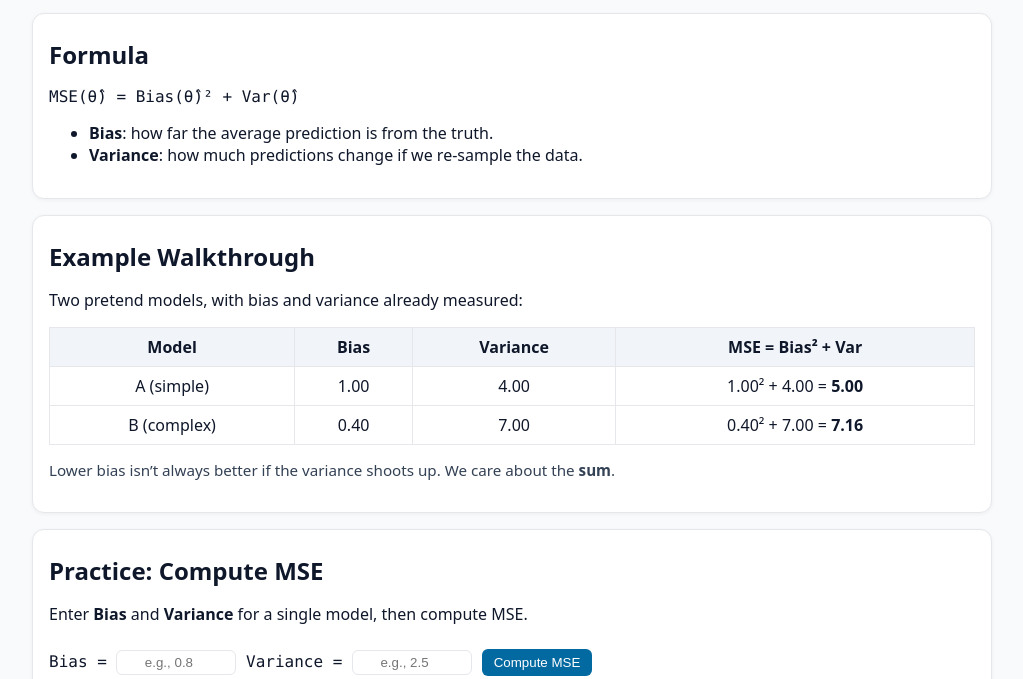
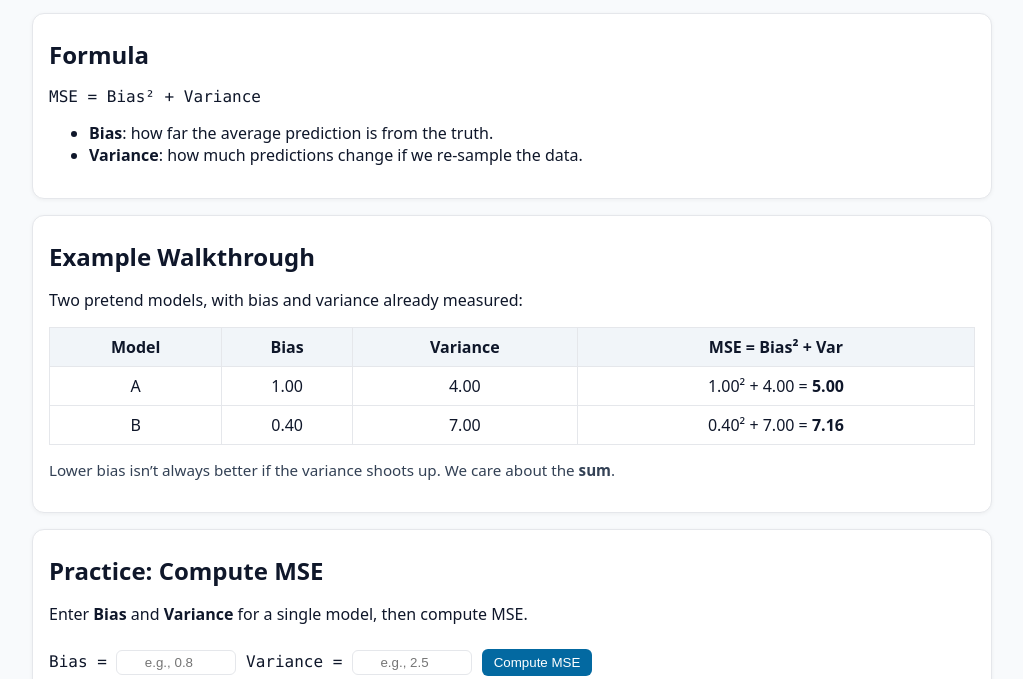
Before and after one commit to soundsense/SI261_MSE_bias_variance_tradeoff, a plain HTML site: page index.html in a window 1280 px wide. Shown: the part 105-784 px from the top of the page, without its empty margins (128-1151 px from the left). Drawn offline with Linux system fonts and the light colour scheme.

Commit message:
Update index.html

```diff
--- a/index.html
+++ b/index.html
@@ -31,7 +31,7 @@
     <!-- Formula refresher -->
     <section class="card">
       <h2>Formula</h2>
-      <p class="mono">MSE(θ̂) = Bias(θ̂)² + Var(θ̂)</p>
+      <p class="mono">MSE = Bias² + Variance</p>
       <ul>
         <li><b>Bias</b>: how far the average prediction is from the truth.</li>
         <li><b>Variance</b>: how much predictions change if we re-sample the data.</li>
@@ -47,8 +47,8 @@
           <tr><th>Model</th><th>Bias</th><th>Variance</th><th>MSE = Bias² + Var</th></tr>
         </thead>
         <tbody>
-          <tr><td>A (simple)</td><td>1.00</td><td>4.00</td><td>1.00² + 4.00 = <b>5.00</b></td></tr>
-          <tr><td>B (complex)</td><td>0.40</td><td>7.00</td><td>0.40² + 7.00 = <b>7.16</b></td></tr>
+          <tr><td>A</td><td>1.00</td><td>4.00</td><td>1.00² + 4.00 = <b>5.00</b></td></tr>
+          <tr><td>B</td><td>0.40</td><td>7.00</td><td>0.40² + 7.00 = <b>7.16</b></td></tr>
         </tbody>
       </table>
       <p class="note">Lower bias isn’t always better if the variance shoots up. We care about the <b>sum</b>.</p>
```
